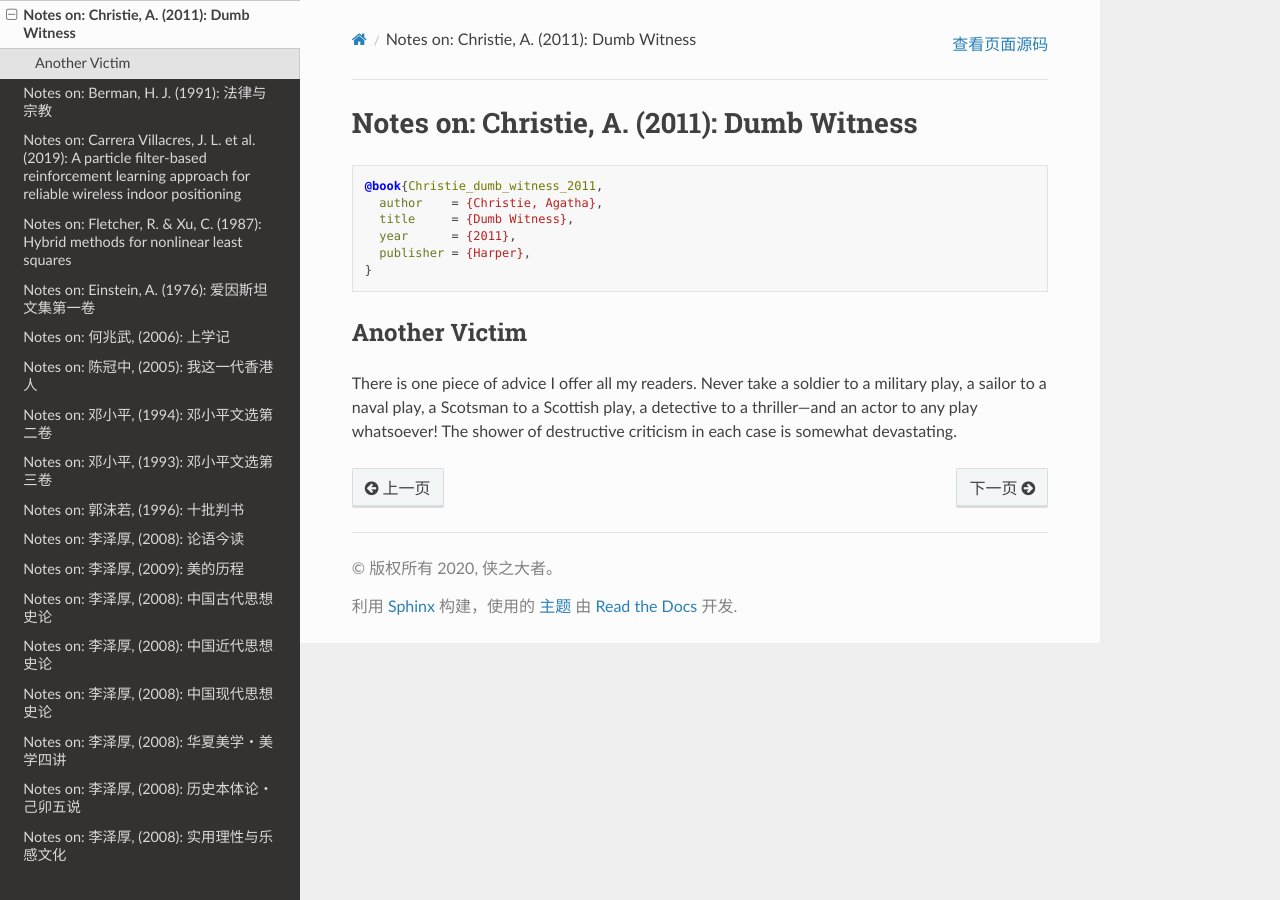
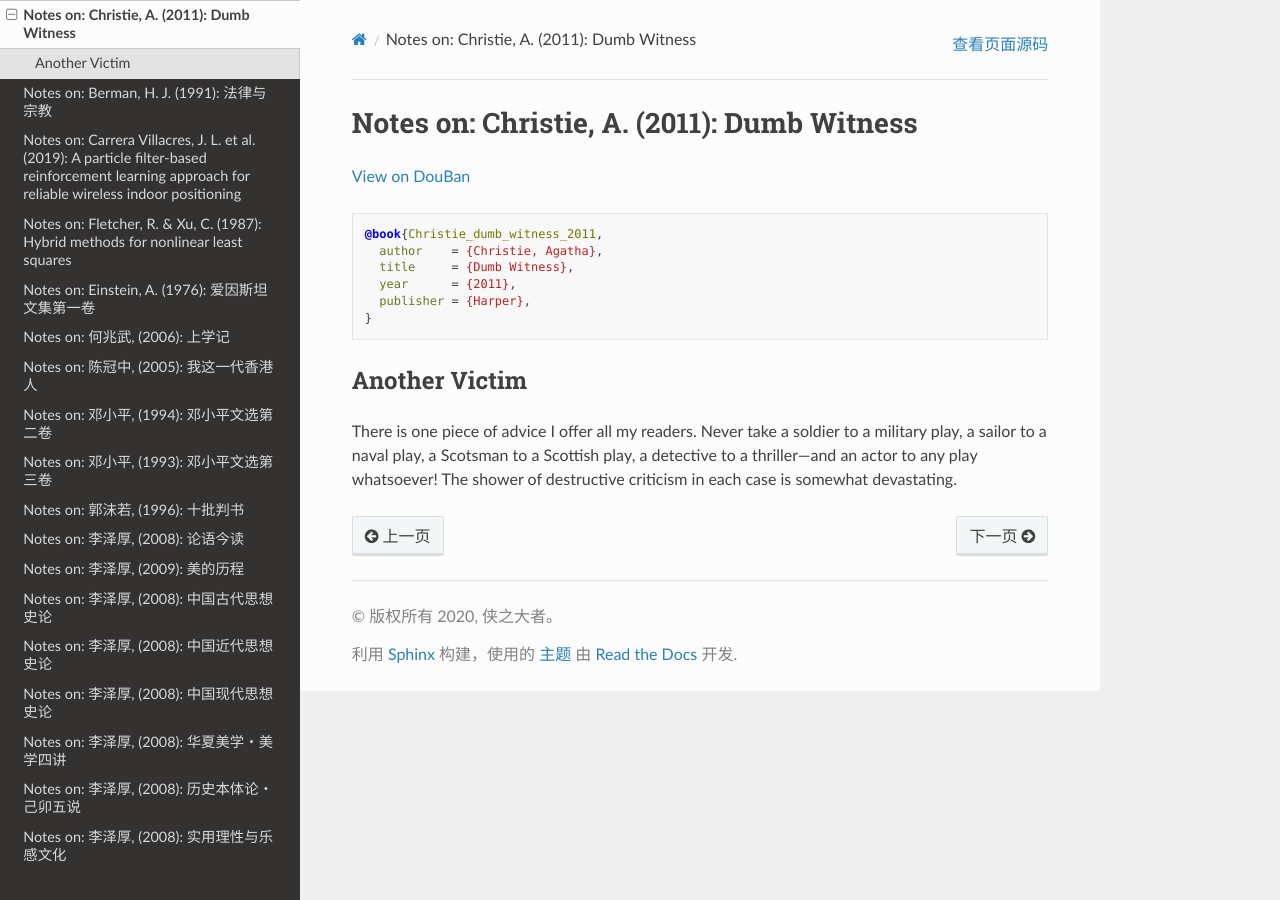
Before and after one commit to ufengger/bibtex-all, a Sphinx documentation site: the page built from docs/Christie_dumb_witness_2011.rst, in a window 1280 px wide. Built offline with Sphinx 7.4.7 and the Read the Docs theme 2.0.0, drawn with Linux system fonts in a browser that asks for light colours.

Commit message:
update notes url links

```diff
--- a/docs/Berman_法律与宗教_1991.rst
+++ b/docs/Berman_法律与宗教_1991.rst
@@ -1,5 +1,7 @@
 Notes on: Berman, H. J. (1991): 法律与宗教
 ==========================================
+
+`View on DouBan <https://book.douban.com/subject/3264949/>`_
 
 .. code-block:: bibtex
 
--- a/docs/Christie_dumb_witness_2011.rst
+++ b/docs/Christie_dumb_witness_2011.rst
@@ -1,5 +1,7 @@
 Notes on: Christie, A. (2011): Dumb Witness
 ===========================================
+
+`View on DouBan <https://book.douban.com/subject/3007117/>`_
 
 .. code-block:: bibtex
 
--- a/docs/Fletcher_hybrid_1987.rst
+++ b/docs/Fletcher_hybrid_1987.rst
@@ -1,5 +1,7 @@
 Notes on: Fletcher, R. & Xu, C. (1987): Hybrid methods for nonlinear least squares
 ==================================================================================
+
+`View on DOI <http://dx.doi.org/10.1093/imanum/7.3.371>`_
 
 .. code-block:: bibtex
 
--- a/docs/Snow_西行漫记_1979.rst
+++ b/docs/Snow_西行漫记_1979.rst
@@ -1,5 +1,7 @@
 Notes on: Snow, E. (1979): 西行漫记（红星照耀中国）
 ===================================================
+
+`View on DouBan <https://book.douban.com/subject/1506961/>`_
 
 .. code-block:: bibtex
 
--- a/docs/Vil_indoor_2019.rst
+++ b/docs/Vil_indoor_2019.rst
@@ -1,5 +1,7 @@
 Notes on: Carrera Villacres, J. L. et al. (2019): A particle filter-based reinforcement learning approach for reliable wireless indoor positioning
 ==================================================================================================================================================
+
+`View on DOI <http://dx.doi.org/10.1109/JSAC.2019.2933886>`_
 
 .. code-block:: bibtex
 
--- a/docs/爱因斯坦文集第一卷.rst
+++ b/docs/爱因斯坦文集第一卷.rst
@@ -1,5 +1,7 @@
 Notes on: Einstein, A. (1976): 爱因斯坦文集第一卷
 =================================================
+
+`View on DouBan <https://book.douban.com/subject/1865875/>`_
 
 .. code-block:: bibtex
 
```
